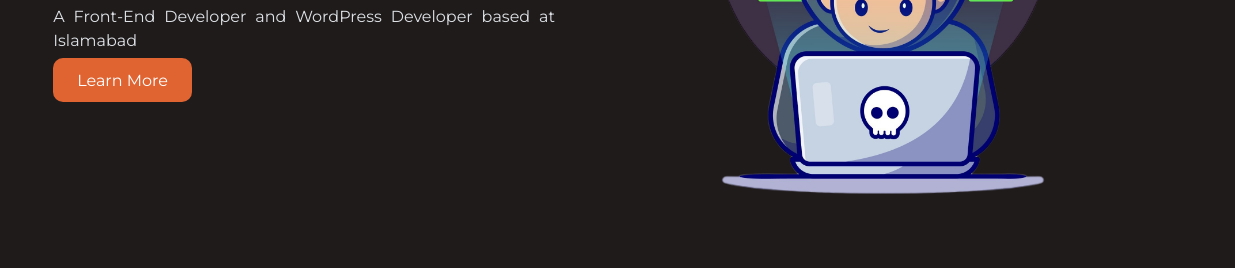
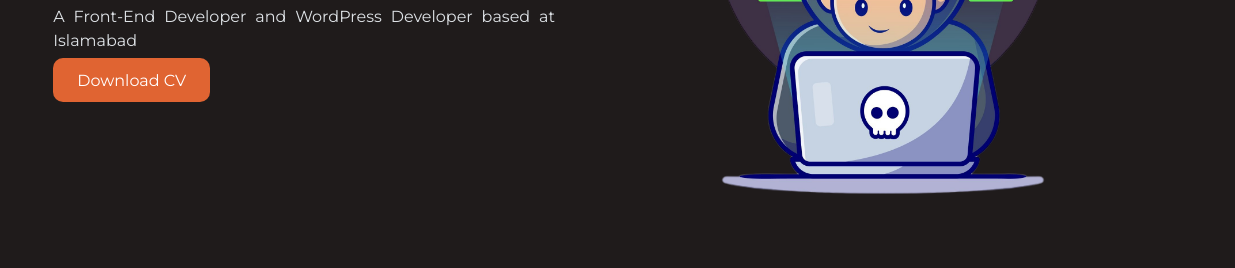
Before and after one commit to Danyal072/Danyal072.github.io, a website: page index.html in a window 1280 px wide. Shown: the part 434-702 px from the top of the page, 45-1280 px from the left. Drawn offline with nearby package versions, Linux system fonts and the light colour scheme.

Commit message:
add cv download

```diff
--- a/index.html
+++ b/index.html
@@ -60,7 +60,7 @@
                 <div id="content">
                     <h1><p>I'm</p> Danyal Ahmed</h1>
                     <p>A Front-End Developer and WordPress Developer based at Islamabad</p>
-                    <a class="button">Learn More</a>
+                    <a class="button" href="https://drive.usercontent.google.com/u/0/uc?id=1Wo3Xv93hF6vIYnMxoHAmBF5Kicz4xyiY&export=download">Download CV</a>
                 </div>
             </div>
         </div>
```
